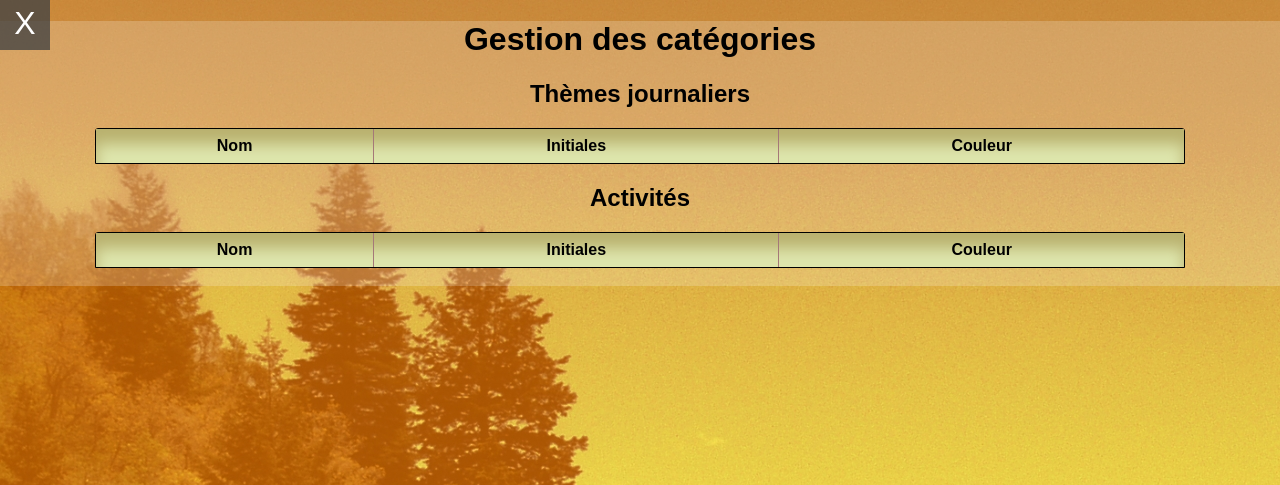
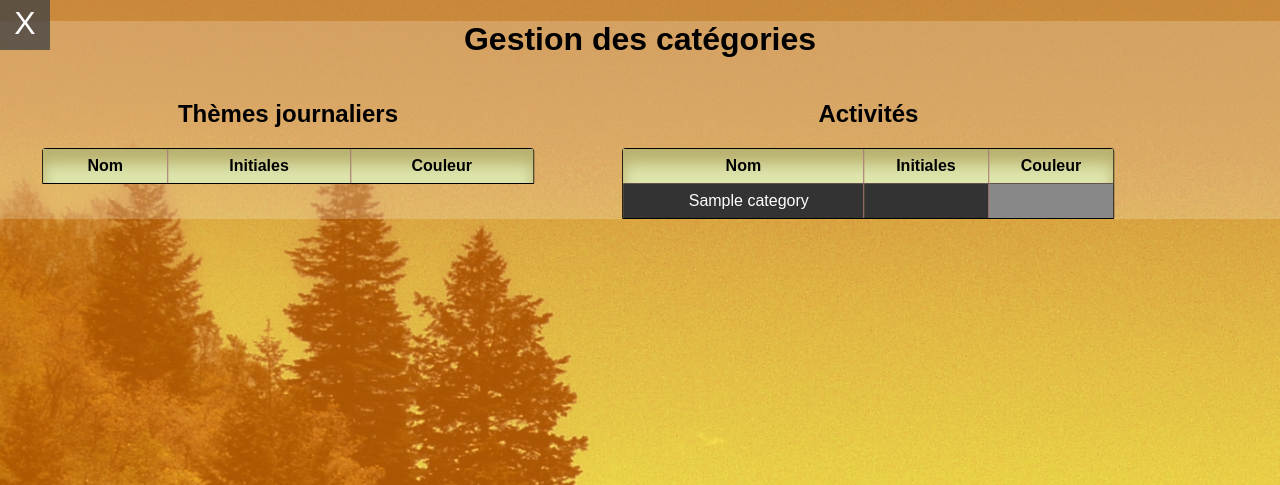
Before and after one commit to AthosGarrock/Planning, a PHP site: page /Admin/gestion.php in a window 1280 px wide. Shown: the top 485 px of the page. Run offline with PHP 8.4, Linux system fonts and the light colour scheme; tables that the repository leaves empty hold one stand-in row (values such as "Sample post"); data that the repository does not hold is empty; some libraries are stand-ins or nearby versions.

Commit message:
Category gestion page work

```diff
--- a/Admin/gestion.css
+++ b/Admin/gestion.css
@@ -28,9 +28,8 @@
 	border: 1px solid black;
 	border-radius: 3px 3px 0 0;
 	text-align: center;
-	min-width: 800px;
+	display: table;
 	width: 85%;
-	display: table;
 }
 
 .row{
@@ -75,10 +74,7 @@
 }
 
 .zoom:hover {
-    transform: scale3d(1.1,1.1,1.1);
-    transition: linear 0.2s;
     box-shadow: 0 0 40px white;
-    border-bottom: 0;
 }
 
 footer{
@@ -101,9 +97,9 @@
 		height: 100vh;
 	}
 
-	form{
+	.add{
 		min-width: 360px;
-		background-color: white;
+		background-color: #4e4e4e;
 		display: inline-block;
 		padding: 30px;
 		box-shadow: 0 0 15px white;
@@ -139,3 +135,18 @@
 	    border-radius: 13px;
 	    padding: 11px;
 	}
+
+section{
+	width: 45%;
+	display: inline-block;
+}
+
+.del{
+	opacity: 0;
+	float: left;
+	cursor: pointer;
+}
+
+.del:hover{
+	text-shadow: 0 0 3px red;
+}
--- a/Admin/gestion.js
+++ b/Admin/gestion.js
@@ -1,14 +1,65 @@
 
 	var btn = document.querySelector('button');
+	let entries = $('.ctn .row').not('.title');
 
-//Affiche un formulaire d'insertion.
+//Fonctions
+	//Actualise la page.
+		function actualize(entries, dP){
+			entries = $('.ctn .row').not('.title');
+			entries.remove();
+				dP.forEach(function(ctg){
+					let ctn = $('<div class="row zoom"></div>');
+					ctn.append('<div class="name"><span class="del" id="'+ctg.id+'">X</span>'+ctg.name.replace(/_/g, ' ')+'</div>');
+					ctn.append('<div class="name ini">'+ctg.initials+'</div>');
+
+					let color = $('<div class="color"></div>');
+					color.css('backgroundColor', ctg.color);
+					ctn.append(color);
+
+					if(ctg.type == 'theme'){
+						$('#theme').append(ctn);
+					} else{
+						$('#act').append(ctn);
+					}
+				})
+		}
+
+	//DELETE ENTRY
+		function delClick(){
+			entries = $('.ctn .row').not('.title');
+
+			//Petite fonction esthétique
+				entries.hover(function() {
+					$(this).children().children('.del').animate({opacity: 1});
+				}, function() {
+					$(this).children().children('.del').animate({opacity: 0});
+				});
+			//Actual delete event
+				$('.del').click(function(event) {
+					if(window.confirm("Voulez-vous vraiment effacer la catégorie"+$(this).parent().text())){
+						//Get the id of category you want to delete
+						let del_id = $(this).attr('id');
+						//Send the request
+						$.post('processCategory.php', {del_id: del_id}, function(dP){
+							let dPost = JSON.parse(dP);
+							actualize(entries, dPost);
+						}).done(function(){
+							delClick();
+						})
+					}
+		});
+		}
+
+		delClick();
+
+//[ADD - Ajout]Affiche un formulaire d'insertion.
 	btn.addEventListener('click', function(e){
 		//Ajoute de l'ombre sur l'écran.
 		let ctn = document.createElement('div')
 		ctn.className = 'ctn-veil';
 
 		let form = document.createElement('form');
-
+		$(form).addClass('add');
 		form.innerHTML = '<h2>Ajouter un nouvel élément</h2>';
 
 		//Champs du formulaire
@@ -46,31 +97,10 @@
 
 				$.post('processCategory.php', data, function(dPost){
 					let dP = JSON.parse(dPost);
-
-					//Actualise la page.
-					let entries = $('.ctn .row').not('.title');
-					entries.remove();
-
-					dP.forEach(function(ctg){
-						let ctn = $('<div class="row zoom"></div>');
-						ctn.append('<div class="name">'+ctg.name.replace(/_/g, ' ')+'</div>');
-						ctn.append('<div class="name">'+ctg.initials+'</div>');
-
-						let color = $('<div class="color"></div>');
-						color.css('backgroundColor', ctg.color);
-						ctn.append(color);
-
-						if(ctg.type == 'theme'){
-							$('#theme').append(ctn);
-						} else{
-							$('#act').append(ctn);
-						}
-					})
-				})
-
-
-
-
+					actualize(entries, dP);
+				}).done(function(){
+					delClick();
+				});
 			})
 
 		//Display form
@@ -87,3 +117,11 @@
 				document.body.removeChild(ctn);
 			})
 	})
+
+
+//[EDIT - Modifier]
+ 	let data = $('.name');
+
+ 	data.click(function(event) {
+ 		$(this).replaceWith('<div><input type="text"></div>');
+ 	});
--- a/Admin/gestion.php
+++ b/Admin/gestion.php
@@ -2,41 +2,23 @@
 	require_once('../autoload.php');
 
 	$cm = new CategoryManager();
-	$data = $cm->getAllThemes();
-	$dat_act = $cm->getAllActivites();
+	$data = $cm->getAll();
+	$themes = '';
+	$act = '';
 
-	$info = null;
-	$themes = null;
-	$act = null;
+	if (!empty($data)) {
+		foreach ($data as $ctg) {
+			$name = str_replace('_', ' ', $ctg['name']);
+			$content = "<div class='row zoom'>
+							<div class='name'><span class='del' id='{$ctg['id']}'>X</span> {$name}</div>
+							<div class='name'>{$ctg['initials']}</div>
+							<div class='color' style='background-color: {$ctg['color']};'></div>
+						</div> ";
 
-	if (empty($data)){
-		#code to alert nothing was found
-	} else {
-		foreach ($data as $theme) {
-			$name = str_replace('_', ' ', $theme['name']);
-
-			$themes .= "<div class='row zoom'>
-								<div class='name'>{$name}</div>
-								<div class='name'>{$theme['initials']}</div>
-								<div class='color' style='background-color: {$theme['color']};'></div>
-							</div> ";
+			if ($ctg['type'] == 'theme') {$themes .= $content;}
+			else{$act.= $content;}
 		}
 	}
-
-	if (empty($dat_act)){
-		#nothing was found
-	} else {
-		foreach ($dat_act as $activite) {
-			$name = str_replace('_', ' ', $activite['name']);
-
-			$act .= "<div class='row zoom'>
-								<div class='name'>{$name}</div>
-								<div class='name'>{$activite['initials']}</div>
-								<div class='color' style='background-color: {$activite['color']};'></div>
-							</div> ";
-		}
-	}
-
  ?>
 
 <!DOCTYPE html>
@@ -57,26 +39,29 @@
 	</nav>
 	<h1>Gestion des catégories</h1>
 
+	<section>
 		<h2>Thèmes journaliers</h2>
-	<div class="ctn" id="theme">
+		<form class="ctn" id="theme">
 			<div class="row title">
 				<div class='name'>Nom</div>
-			<div class='name'>Initiales</div>
+				<div class='name ini'>Initiales</div>
 				<div class='color'>Couleur</div>
 			</div>
 			<?= $themes ?>
-	</div>
+		</form>
+	</section>
 
+	<section>
 		<h2>Activités</h2>
-	<div class="ctn" id="act">
+		<form class="ctn" id="act">
 			<div class="row title">
 				<div class='name'>Nom</div>
 				<div class='name'>Initiales</div>
 				<div class='color'>Couleur</div>
 			</div>
 			<?= $act ?>
-	</div>
-
+		</form>
+	</section>
 	<br>
 
 	<footer>
--- a/Classes/Managers/CategoryManager.php
+++ b/Classes/Managers/CategoryManager.php
@@ -28,6 +28,7 @@
 		return new Category($this->makeSingleSelect($sql, $values));
 	}
 
+	//Retourne l'alias d'une catégorie
 	public function getThemeIni($name){
 		$sql = ('SELECT initials FROM categories WHERE name = :name AND type="theme"');
 		$values = [":name"=> trim($name)];
@@ -55,9 +56,9 @@
 		return $this->makeSelect(('SELECT name FROM categories WHERE type="activite"'));
 	}
 
-	public function delete($name){
-		$sql = ('DELETE FROM categories WHERE name = :name');
-		$values = [":name"=>trim($name)];
+	public function delete($id){
+		$sql = ('DELETE FROM categories WHERE id = :id');
+		$values = [":id"=>$id];
 		$this->makeStatement($sql, $values);
 	}
 
--- a/entry.js
+++ b/entry.js
@@ -331,8 +331,6 @@
 			})
 		}
 	});
-
-
 })()
 
 
```
Also changed, not shown: Admin/processCategory.php (+6 -4 lines). Lines whose indentation alone changed are shown as unchanged.
